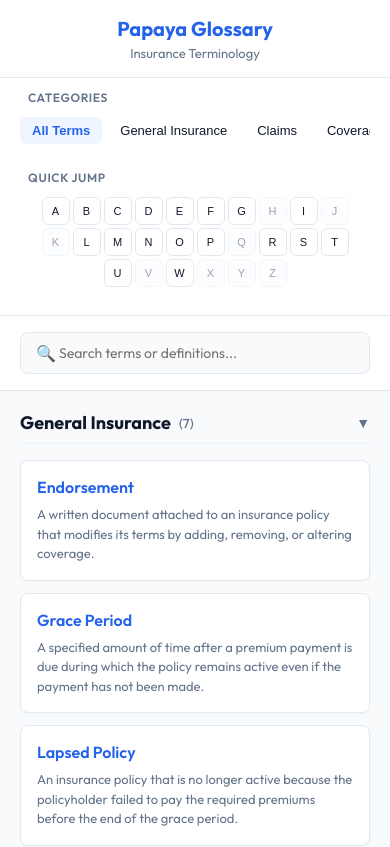
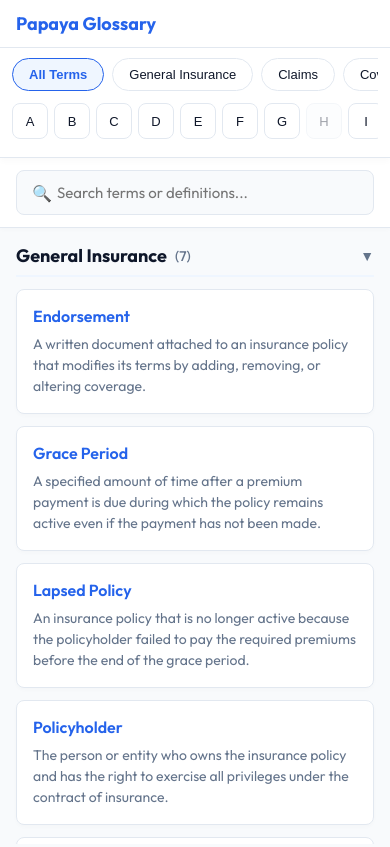
Before and after one commit to quandeptrai1811/papaya_ins, a Next.js app in the folder AI_Engineering_Challenges/AI_Challenge_04/: page / in a window 390 px wide. Shown: the top 847 px of the page. Built offline with nearby package versions, Linux system fonts and the light colour scheme.

Commit message:
Enhance Challenge 04 mobile and tablet UX with sticky headers and scrollable strips

```diff
--- a/AI_Engineering_Challenges/AI_Challenge_04/app/globals.css
+++ b/AI_Engineering_Challenges/AI_Challenge_04/app/globals.css
@@ -436,12 +436,33 @@
 }
 
 /* RESPONSIVE MEDIA QUERIES */
+
+/* Tablet (max-width: 1024px) */
+@media (max-width: 1024px) {
+  .sidebar {
+    width: 220px;
+  }
+
+  .search-header {
+    padding: 20px 24px;
+  }
+
+  .term-scroll-area {
+    padding: 24px;
+  }
+
+  .term-grid {
+    grid-template-columns: repeat(auto-fill, minmax(280px, 1fr));
+    gap: 16px;
+  }
+}
+
+/* Mobile (max-width: 768px) */
 @media (max-width: 768px) {
   .app-container {
     flex-direction: column;
-    height: auto;
-    min-height: 100vh;
-    overflow: auto;
+    height: 100vh;
+    overflow: hidden;
   }
 
   .sidebar {
@@ -450,29 +471,48 @@
     border-right: none;
     border-bottom: 1px solid var(--border);
     flex-shrink: 0;
+    box-shadow: 0 4px 6px rgba(0,0,0,0.02);
+    z-index: 20;
   }
 
   .sidebar-header {
-    padding: 16px 20px;
-    text-align: center;
+    padding: 12px 16px;
+    display: flex;
+    justify-content: space-between;
+    align-items: center;
+    border-bottom: 1px solid var(--border);
+  }
+
+  .sidebar-header h1 {
+    font-size: 18px;
+    margin-bottom: 0;
+  }
+
+  .sidebar-header p {
+    display: none;
   }
 
   .sidebar-nav {
-    padding: 12px 20px;
+    padding: 8px 12px;
     overflow-y: visible;
   }
 
   .nav-section {
-    margin-bottom: 16px;
+    margin-bottom: 8px;
+  }
+
+  .nav-title {
+    display: none;
   }
 
   .nav-list {
     display: flex;
     flex-direction: row;
     overflow-x: auto;
-    gap: 6px;
-    padding-bottom: 6px;
+    gap: 8px;
+    padding: 2px 0;
     scrollbar-width: none;
+    -ms-overflow-style: none;
   }
 
   .nav-list::-webkit-scrollbar {
@@ -482,39 +522,69 @@
   .nav-item {
     white-space: nowrap;
     width: auto;
-    padding: 6px 12px;
+    padding: 8px 16px;
     font-size: 13px;
+    border: 1px solid var(--border);
+    border-radius: 20px;
+    margin-bottom: 0;
+  }
+
+  .nav-item.active {
+    border-color: var(--primary);
   }
 
   .alphabet-grid {
-    justify-content: center;
-    gap: 3px;
+    display: flex;
+    flex-direction: row;
+    flex-wrap: nowrap;
+    overflow-x: auto;
+    gap: 6px;
+    padding: 2px 0;
+    scrollbar-width: none;
+    -ms-overflow-style: none;
+  }
+
+  .alphabet-grid::-webkit-scrollbar {
+    display: none;
   }
 
   .alpha-btn {
-    width: 28px;
-    height: 28px;
-    font-size: 11px;
+    flex-shrink: 0;
+    width: 36px;
+    height: 36px;
+    font-size: 13px;
+    border-radius: 8px;
   }
 
   .main-content {
-    height: auto;
-    overflow: visible;
+    flex: 1;
+    display: flex;
+    flex-direction: column;
+    overflow: hidden;
   }
 
   .search-header {
-    padding: 16px 20px;
+    padding: 12px 16px;
+    z-index: 10;
   }
 
   .search-input {
-    padding: 11px 14px 11px 38px;
-    font-size: 14px;
+    padding: 12px 16px 12px 40px;
+    font-size: 15px;
   }
 
   .term-scroll-area {
-    padding: 20px;
-    height: auto;
-    overflow: visible;
+    padding: 16px;
+    flex: 1;
+    overflow-y: auto;
+  }
+
+  .category-group {
+    margin-bottom: 24px;
+  }
+
+  .category-group-header {
+    margin-bottom: 12px;
   }
 
   .category-group-title {
@@ -522,7 +592,7 @@
   }
 
   .term-count {
-    font-size: 13px;
+    font-size: 14px;
   }
 
   .term-grid {
@@ -539,12 +609,14 @@
   }
 
   .term-card-def {
-    font-size: 13px;
+    font-size: 14px;
+    -webkit-line-clamp: 4;
   }
 
   .modal-content {
     width: 95%;
-    margin: 10px;
+    margin: 16px;
+    max-height: 85vh;
   }
 
   .modal-header {
@@ -552,7 +624,7 @@
   }
 
   .modal-title-area h2 {
-    font-size: 18px;
+    font-size: 20px;
   }
 
   .modal-body {
@@ -560,12 +632,12 @@
   }
 
   .modal-definition {
-    font-size: 14px;
-    margin-bottom: 20px;
+    font-size: 15px;
+    margin-bottom: 24px;
   }
 
   .related-pill {
-    padding: 6px 12px;
+    padding: 8px 14px;
     font-size: 13px;
   }
 }
```
